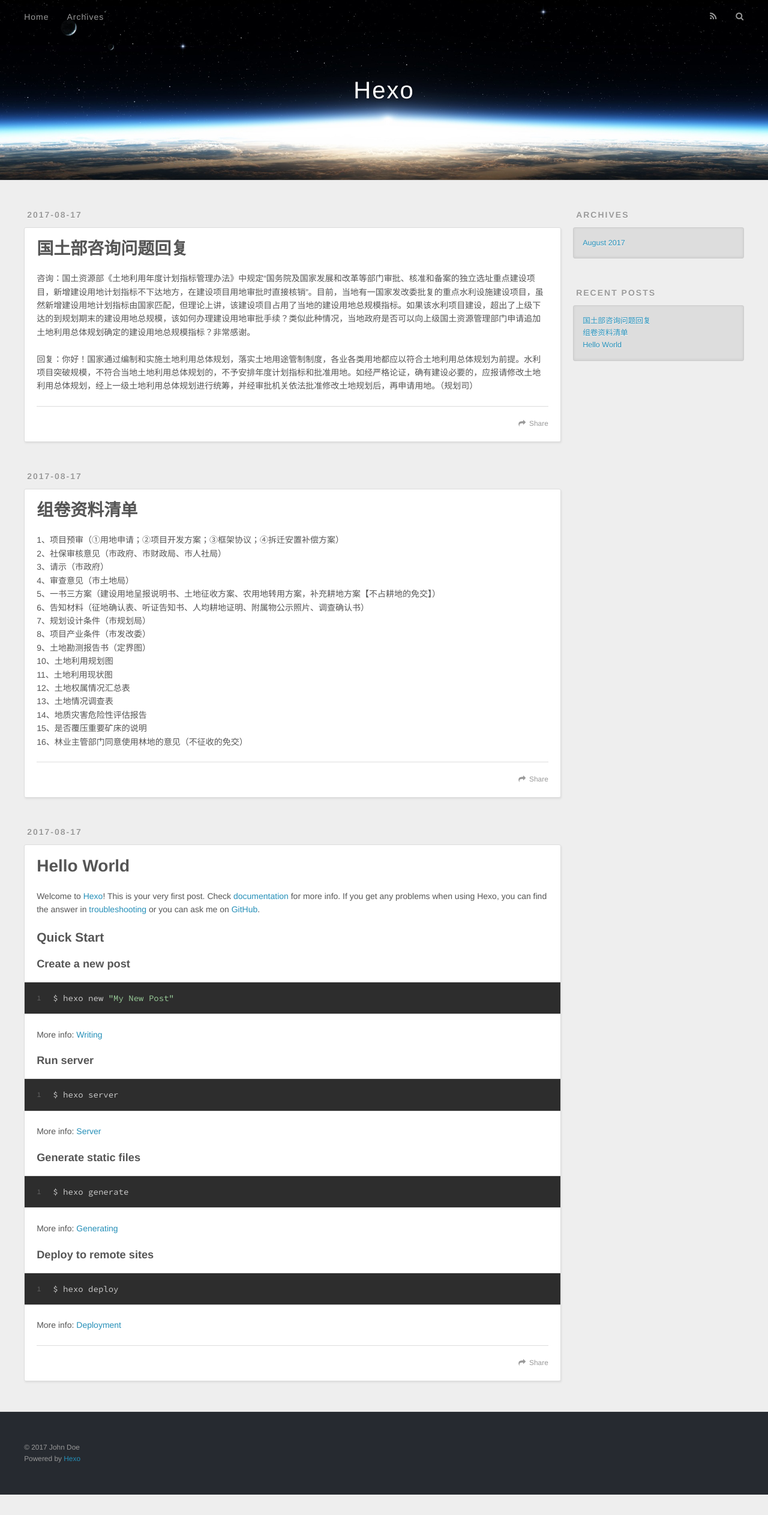
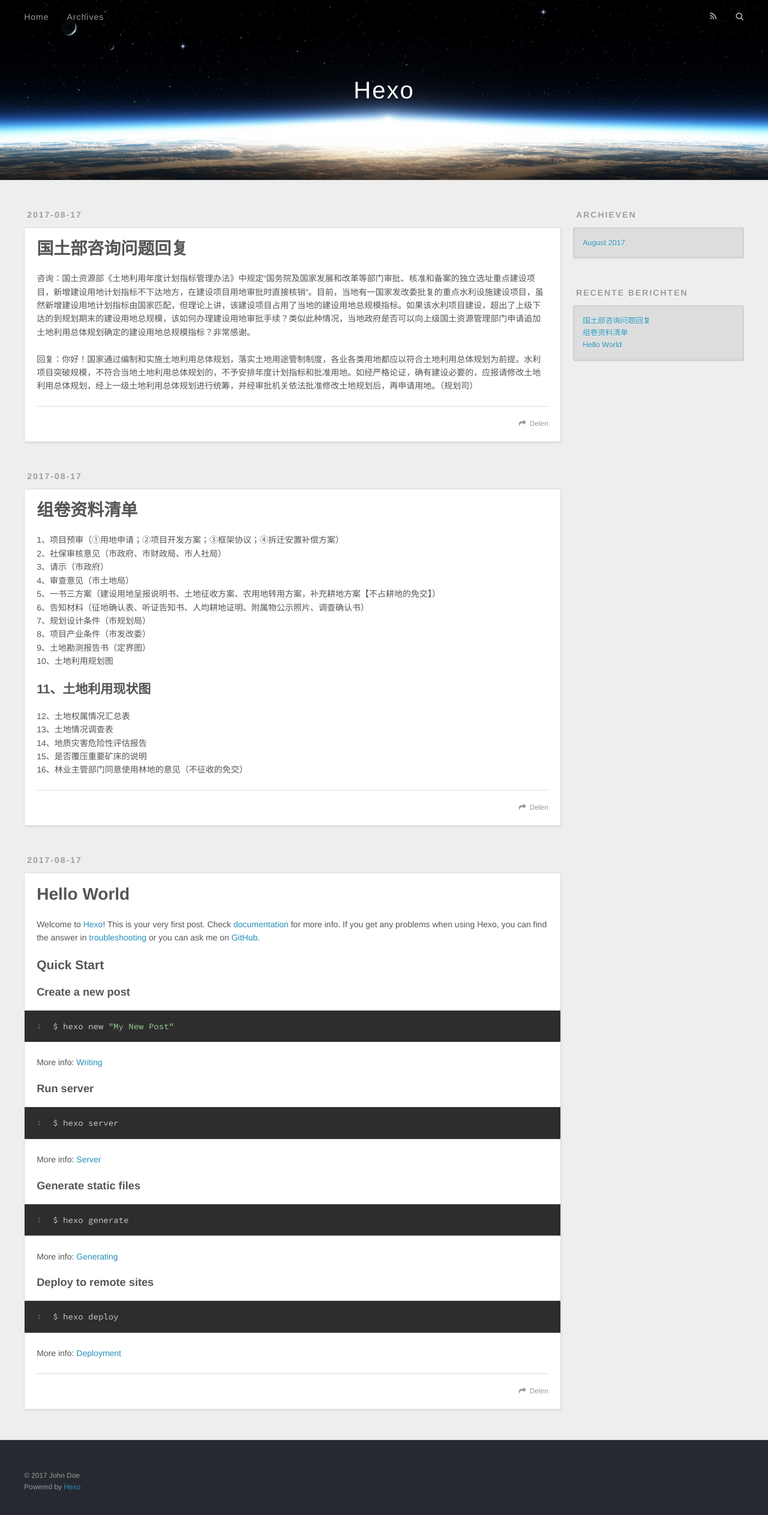
Before and after one commit to jianhua2017/jianhua2017.github.io, a plain HTML site: page index.html in a window 1280 px wide. Shown: the top 2526 px of the page at 60% size. Before the commit the page ends 2492 px from the top, so only its background shows below. Drawn offline with nearby package versions, Linux system fonts and the light colour scheme.

Commit message:
Site updated: 2017-08-17 09:56:49

```diff
--- a/index.html
+++ b/index.html
@@ -50,7 +50,7 @@
 
           <a id="nav-rss-link" class="nav-icon" href="/atom.xml" title="RSS Feed"></a>
 
-        <a id="nav-search-btn" class="nav-icon" title="Search"></a>
+        <a id="nav-search-btn" class="nav-icon" title="Zoeken"></a>
       </nav>
       <div id="search-form-wrap">
         <form action="//google.com/search" method="get" accept-charset="UTF-8" class="search-form"><input type="search" name="q" class="search-form-input" placeholder="Search"><button type="submit" class="search-form-submit">&#xF002;</button><input type="hidden" name="sitesearch" value="http://yoursite.com"></form>
@@ -89,7 +89,7 @@
 
     </div>
     <footer class="article-footer">
-      <a data-url="http://yoursite.com/2017/08/17/国土部咨询问题回复/" data-id="cj6fs6fgi0000hwmfjqrgnjqi" class="article-share-link">Share</a>
+      <a data-url="http://yoursite.com/2017/08/17/国土部咨询问题回复/" data-id="cj6fs6fgi0000hwmfjqrgnjqi" class="article-share-link">Delen</a>
 
 
     </footer>
@@ -121,12 +121,13 @@
 
     <div class="article-entry" itemprop="articleBody">
 
-        <p>1、项目预审（①用地申请；②项目开发方案；③框架协议；④拆迁安置补偿方案）<br>2、社保审核意见（市政府、市财政局、市人社局）<br>3、请示（市政府）<br>4、审查意见（市土地局）<br>5、一书三方案（建设用地呈报说明书、土地征收方案、农用地转用方案，补充耕地方案【不占耕地的免交】）<br>6、告知材料（征地确认表、听证告知书、人均耕地证明、附属物公示照片、调查确认书）<br>7、规划设计条件（市规划局）<br>8、项目产业条件（市发改委）<br>9、土地勘测报告书（定界图）<br>10、土地利用规划图<br>11、土地利用现状图<br>12、土地权属情况汇总表<br>13、土地情况调查表<br>14、地质灾害危险性评估报告<br>15、是否覆压重要矿床的说明<br>16、林业主管部门同意使用林地的意见（不征收的免交）</p>
+        <p>1、项目预审（①用地申请；②项目开发方案；③框架协议；④拆迁安置补偿方案）<br>2、社保审核意见（市政府、市财政局、市人社局）<br>3、请示（市政府）<br>4、审查意见（市土地局）<br>5、一书三方案（建设用地呈报说明书、土地征收方案、农用地转用方案，补充耕地方案【不占耕地的免交】）<br>6、告知材料（征地确认表、听证告知书、人均耕地证明、附属物公示照片、调查确认书）<br>7、规划设计条件（市规划局）<br>8、项目产业条件（市发改委）<br>9、土地勘测报告书（定界图）<br>10、土地利用规划图</p>
+<h2 id="11、土地利用现状图"><a href="#11、土地利用现状图" class="headerlink" title="11、土地利用现状图"></a>11、土地利用现状图</h2><p>12、土地权属情况汇总表<br>13、土地情况调查表<br>14、地质灾害危险性评估报告<br>15、是否覆压重要矿床的说明<br>16、林业主管部门同意使用林地的意见（不征收的免交）</p>
 
 
     </div>
     <footer class="article-footer">
-      <a data-url="http://yoursite.com/2017/08/17/组卷资料清单/" data-id="cj6frvq0u0000fwmf7qhdxd1s" class="article-share-link">Share</a>
+      <a data-url="http://yoursite.com/2017/08/17/组卷资料清单/" data-id="cj6frvq0u0000fwmf7qhdxd1s" class="article-share-link">Delen</a>
 
 
     </footer>
@@ -171,7 +172,7 @@
 
     </div>
     <footer class="article-footer">
-      <a data-url="http://yoursite.com/2017/08/17/hello-world/" data-id="cj6fr26mg0000komf6kmvelk5" class="article-share-link">Share</a>
+      <a data-url="http://yoursite.com/2017/08/17/hello-world/" data-id="cj6fr26mg0000komf6kmvelk5" class="article-share-link">Delen</a>
 
 
     </footer>
@@ -196,7 +197,7 @@
 
 
   <div class="widget-wrap">
-    <h3 class="widget-title">Archives</h3>
+    <h3 class="widget-title">Archieven</h3>
     <div class="widget">
       <ul class="archive-list"><li class="archive-list-item"><a class="archive-list-link" href="/archives/2017/08/">August 2017</a></li></ul>
     </div>
@@ -206,7 +207,7 @@
 
 
   <div class="widget-wrap">
-    <h3 class="widget-title">Recent Posts</h3>
+    <h3 class="widget-title">Recente berichten</h3>
     <div class="widget">
       <ul>
 
```
Also changed, not shown: 2017/08/17/hello-world/index.html (+5 -5 lines), 2017/08/17/国土部咨询问题回复/index.html (+5 -5 lines), 2017/08/17/组卷资料清单/index.html (+9 -8 lines), archives/2017/08/index.html (+4 -4 lines), archives/2017/index.html (+4 -4 lines), archives/index.html (+4 -4 lines).
